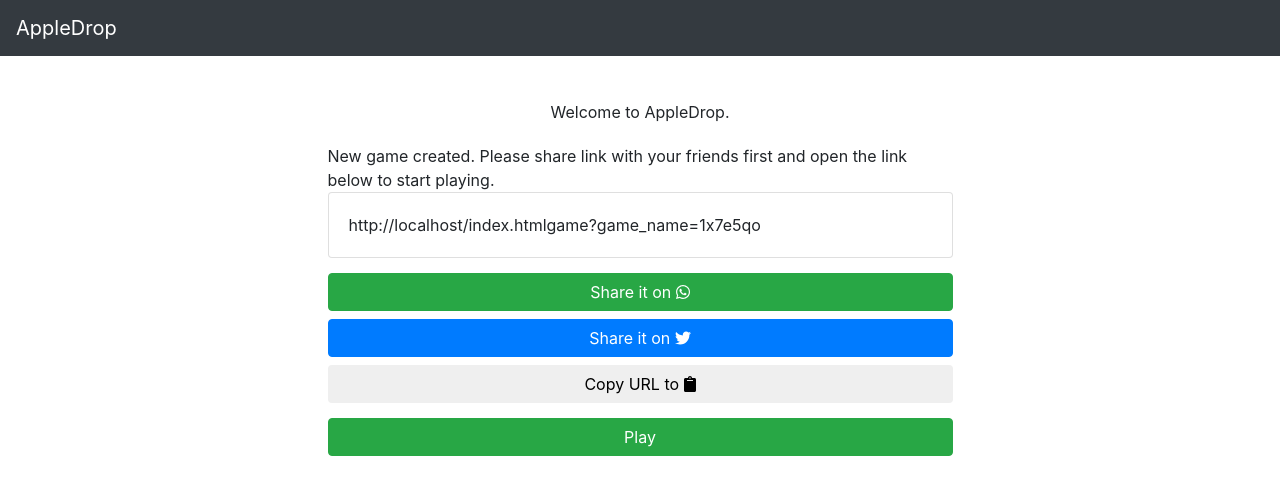
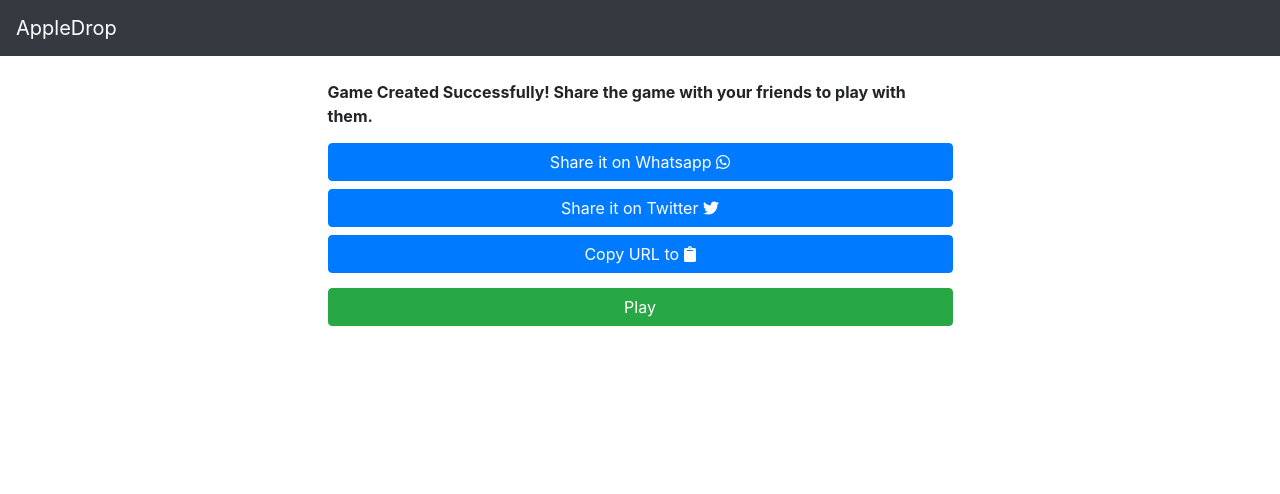
Before and after one commit to codeignition/appledrop, a website: page index.html in a window 1280 px wide. Both pictures are taken after typing "Sample" into the empty fields and a click on the button "Create New Game". Drawn offline with Linux system fonts and the light colour scheme.

Commit message:
improve onboarding and share game

```diff
--- a/index.html
+++ b/index.html
@@ -55,9 +55,6 @@
 		<div class="row">
 			<div class="col-md-3"></div>
 			<div class="col-md-6">
-				<div class="new-game-text">
-					Welcome to AppleDrop.
-				</div>
 				<div id="user-area-share"></div>
 				<div id="user-area">
 					<div class="new-game-text">
@@ -84,40 +81,30 @@
 	<script src="assets/bootstrap_js/bootstrap.min.js"></script>
 	<script src="https://use.fontawesome.com/releases/v5.12.1/js/all.js" data-auto-replace-svg="nest"></script>
 	<script>
-		$(document).ready(function () {
+        var gameLink = '';
 
-			var gameLink = '';
+        var newGameGeneratedSuccessDOM = '<b>Game Created Successfully! Share the game with your friends to play with them.</b> <br/> ';
 
-			var newGameGeneratedSuccessDOM = 'New game created. Please share link with your friends first and open the link below to start playing.' +
-																				'<div id="game-card" class="card">' +
-																				'<div class="card-body">' +
-    																			'<span id="game-link"></span>' +
-  																			'</div>' +
-																			'</div>';
+        var gameShareDOM = '<div id="game-share-info">' +
+            '<button id="share-url-whatsapp" type="button" class="btn btn-block btn-primary">Share it on Whatsapp <i class="fab fa-whatsapp"></i></button>' +
+            '<button id="share-url-twitter" type="button" class="btn btn-block btn-primary">Share it on Twitter <i class="fab fa-twitter"></i></button>' +
+            '<button id="share-url-clipboard" type="button" class="btn btn-block btn-primary">Copy URL to <i class="fas fa-clipboard"></button>' +
+            '</div>';
 
-			var gameShareDOM = '<div id="game-share-info">' +
-															'<button id="share-url-whatsapp" type="button" class="btn btn-block btn-success">Share it on <i class="fab fa-whatsapp"></i></button>' +
-															'<button id="share-url-twitter" type="button" class="btn btn-block btn-primary">Share it on <i class="fab fa-twitter"></i></button>' +
-															'<button id="share-url-clipboard" type="button" class="btn btn-block btn-default">Copy URL to <i class="fas fa-clipboard"></button>' +
-													'</div>';
+        var playGameButtonDOM = '<button id="play" type="button" class="btn btn-block btn-success" style="text-align:center;">Play</button>'
 
-			var playGameButtonDOM = '<button id="play" type="button" class="btn btn-block btn-success" style="text-align:center;">Play</button>'
+
+        $(document).ready(function () {
+			if(localStorage.getItem('playerName') !== null) {
+                showShareMenu();
+			}
 
 			$('#create-game-action').on('click', function () {
 
 				if(isNameValid()){
 					const name = $('#inputName').val();
 					localStorage.setItem('playerName', name);
-					const randomId = generateRandomId(6);
-					gameLink = window.location.href + 'game?game_name=' + randomId;
-
-					//unmount existing DOM
-					$('#user-area').remove();
-					//mount share option DOM
-					$('#user-area-share').append(newGameGeneratedSuccessDOM);
-					$('#user-area-share').append(gameShareDOM);
-					$('#user-area-share').append(playGameButtonDOM);
-					$('#game-link').text(gameLink);
+					showShareMenu();
 				}
 			});
 
@@ -140,7 +127,20 @@
 					window.location.href = gameLink;
 				}
 			})
-		})
+		});
+
+		function showShareMenu() {
+            const randomId = generateRandomId(6);
+            gameLink = window.location.href + 'game?game_name=' + randomId;
+
+            //unmount existing DOM
+            $('#user-area').remove();
+            //mount share option DOM
+            $('#user-area-share').append(newGameGeneratedSuccessDOM);
+            $('#user-area-share').append(gameShareDOM);
+            $('#user-area-share').append(playGameButtonDOM);
+            $('#game-link').text(gameLink);
+		}
 
 		function isNameValid(){
 			const name = $('#inputName').val()
--- a/public/onboardingscene.js
+++ b/public/onboardingscene.js
@@ -17,7 +17,7 @@
 
 
 
-		const playButton = this.add.text(game.config.width/2 - (game.config.width / 20 + 100), game.config.height/2 + 100, 'CLICK HERE TO PLAY', { fontSize: game.config.width / 20});
+		const playButton = this.add.text(game.config.width/2 - (game.config.width / 20 + 100), game.config.height/2 + 100, 'TAP HERE TO PLAY', { fontSize: game.config.width / 20});
 	    playButton.setInteractive();
 
 	    var self = this;
```
Also changed, not shown: public/gameoverscene.js (+9 -0 lines), public/menuscene.js (+2 -8 lines).
